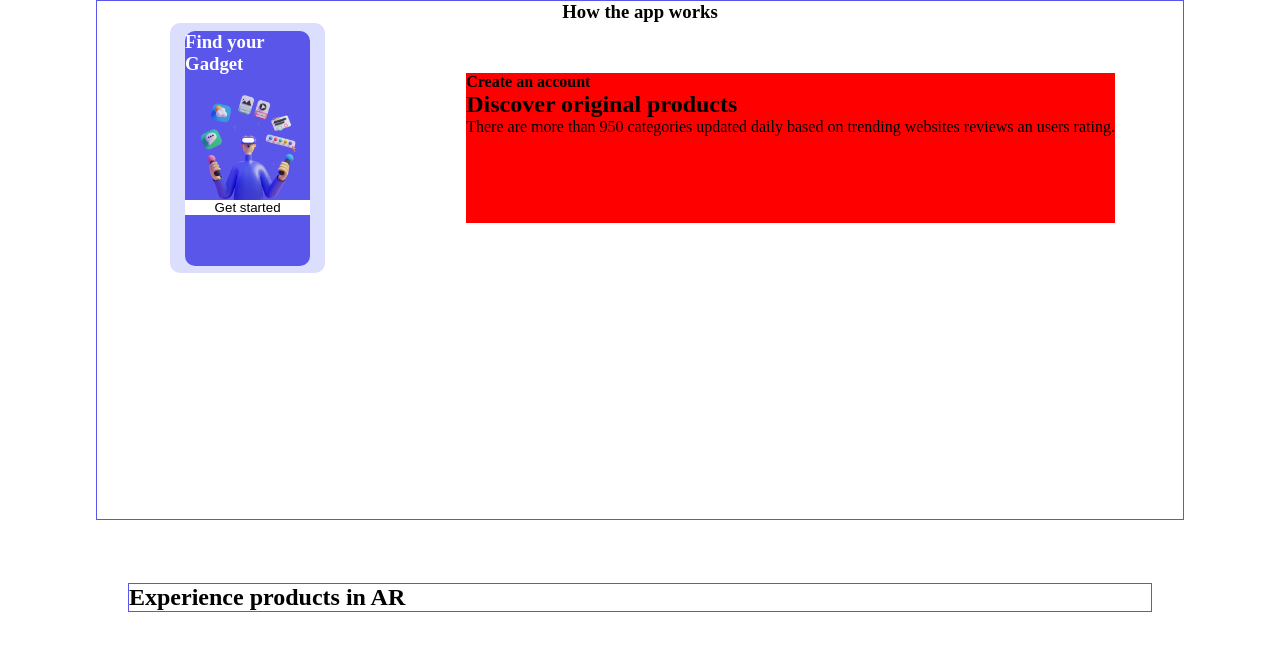
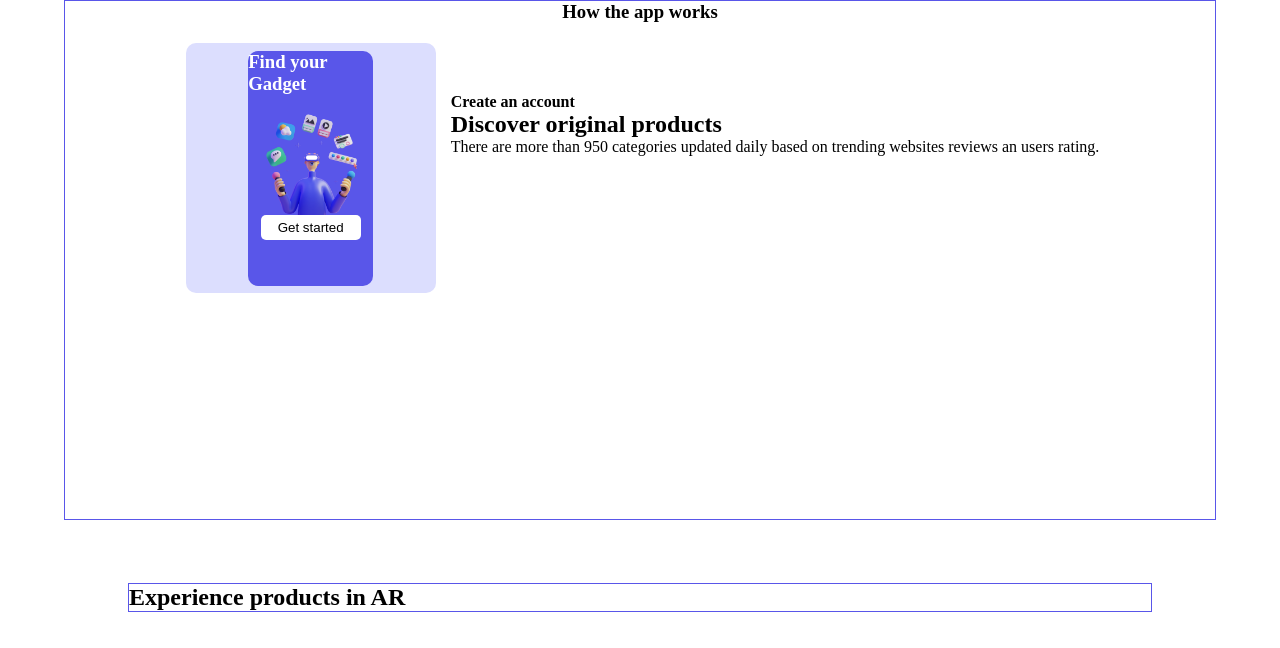
Before and after one commit to RafaRomero8/Maquetado-react, a React (Create React App) app: page / in a window 1280 px wide. Shown: the top 648 px of the page. Built offline with nearby package versions, Linux system fonts and the light colour scheme.

Commit message:
adding first section

```diff
--- a/src/App.css
+++ b/src/App.css
@@ -25,15 +25,16 @@
 }
 
 .section_first {
-  width: 85%;
+  width: 90%;
   height: 65vh;
   flex-direction: column;
   align-items: center;
   border: 1px solid var(--violeta);
 }
 .section_first-container {
+  margin-top: 20px;
   width: 100%;
-  justify-content: space-around;
+  justify-content: center;
 }
 
 .section_first-back {
@@ -41,7 +42,7 @@
   margin: 0 0 0 10px;
   align-items: center;
   justify-content: center;
-  width: 155px;
+  width: 250px;
   height: 250px;
   background-color: var(--blanquesco);
 }
@@ -52,21 +53,21 @@
   height: 235px;
   width: 125px;
   flex-direction: column;
-  justify-content: flex-start;
+  align-items: center;
+  /* justify-content: flex-start; */
   background-color: var(--violeta);
 }
 .section_first-gadget h3 {
   color: white;
 }
 .section_first-description {
-  background-color: red;
   margin: 50px 5px 50px 15px;
 }
 .section_first-image {
   height: auto;
   width: auto;
   max-width: 250px;
-  max-height: 150px;
+  max-height: 120px;
 
   /* padding: clamp(5px, 1vw, 25px);
   width: clamp(200px, 8vw, 300px); */
@@ -76,8 +77,11 @@
   background-color: white;
   text-decoration: none;
   border: none;
+  border-radius: 5px;
   cursor: pointer;
   text-decoration: none;
+  height: 25px;
+  width: 100px;
 }
 /* -------------------------------------------- */
 
```
